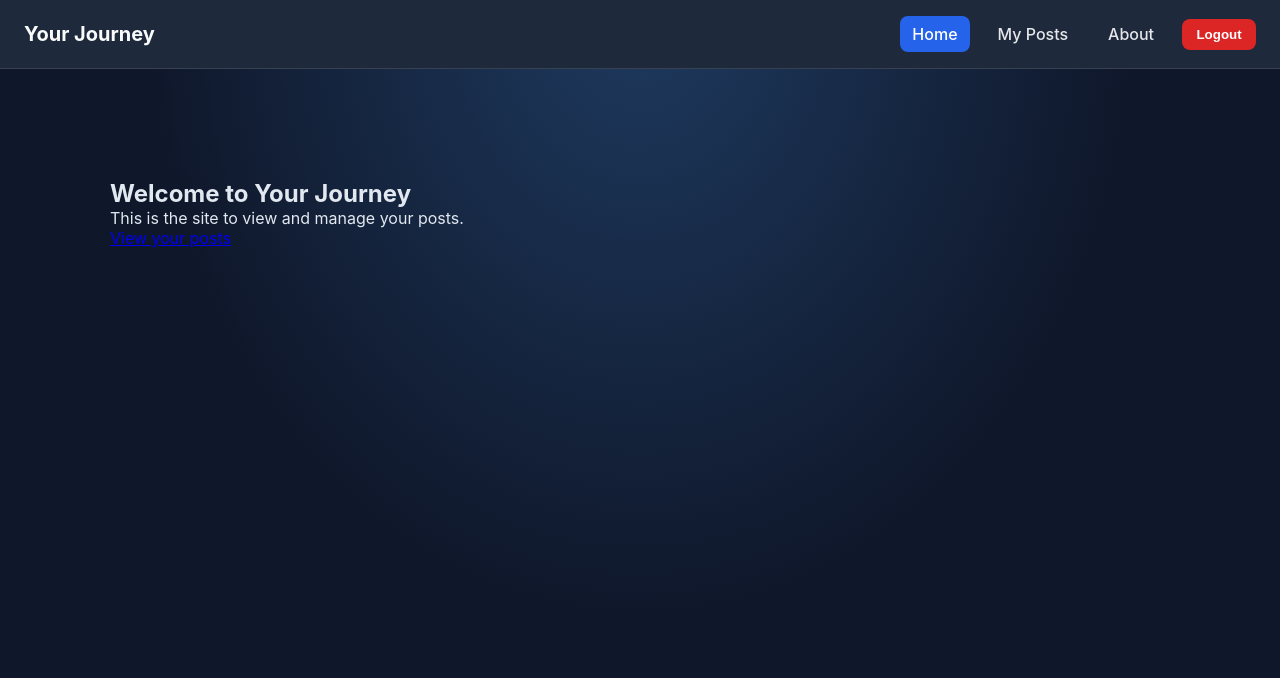
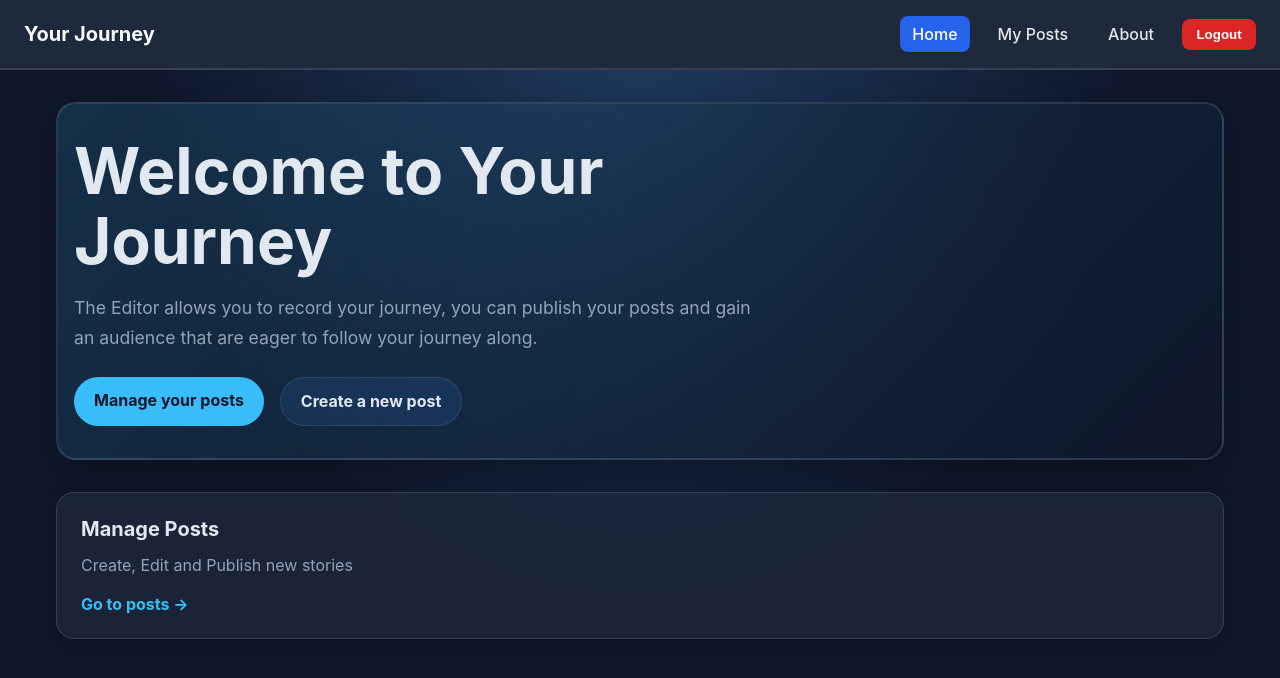
Before and after one commit to R-Clarkey/Odin_Blog_Editor, a React (Vite) app: page / in a window 1280 px wide. Shown: the top 678 px of the page. Built offline with nearby package versions, Linux system fonts and the light colour scheme; no server answers; sample sign-in values are in the browser's storage.

Commit message:
RC: Finished Editor functionality

```diff
--- a/src/App.css
+++ b/src/App.css
@@ -5,6 +5,14 @@
   --muted: #94a3b8;
   --accent: #38bdf8;
   --accent-soft: #0ea5e9;
+
+  --card-background: rgba(30, 41, 59, 0.8);
+  --card-border-color: rgba(148, 163, 184, 0.2);
+
+  --button-background: rgba(59, 130, 246, 0.12);
+  --button-border: rgba(148, 163, 184, 0.18);
+  --button-background-hover: rgba(59, 130, 246, 0.20);
+  --button-border-hover: rgba(96, 165, 250, 0.35);
 }
 
 * {
@@ -14,8 +22,10 @@
 }
 
 main {
-    padding: 10px;
-    margin: 100px;
+	padding: 1rem;
+	margin: 0 auto;
+	max-width: 1200px;
+	width: 100%;
 }
 
 body {
@@ -26,3 +36,14 @@ body {
     color: var(--text);
     font-family: Inter, system-ui, -apple-system, BlinkMacSystemFont, "Segoe UI", sans-serif;
 }
+
+.error-message{
+  color: #dc2626;
+  font-weight: 600;
+}
+
+.text-link{
+  text-decoration: none;
+  color: white;
+  font-weight: 600;
+}
--- a/src/components/Navbar.css
+++ b/src/components/Navbar.css
@@ -4,7 +4,7 @@
 	align-items: center;
 	padding: 1rem 1.5rem;
 	background: var(--secondary-background);
-	border-bottom: 1px solid #374151;
+	border-bottom: 2px solid #374151;
 }
 
 .nav-title {
--- a/src/pages/About.jsx
+++ b/src/pages/About.jsx
@@ -1,5 +1,29 @@
+import "../styles/about.css"
+const VIEWER_URL = import.meta.env.VITE_VIEWER_URL
+const BACKEND_REPO = import.meta.env.VITE_BACKEND_REPO
+const VIEWER_REPO = import.meta.env.VITE_VIEWER_REPO
+const EDITOR_REPO = import.meta.env.VITE_EDITOR_REPO
+
+
 export default function About() {
-    <>
-        <div>About Test</div>
-    </>
+	return (
+		<main className="about-page">
+			<section className="about-box">
+				<h1>About This Project</h1>
+				<p>
+					This Blog Editor was part of the task from the 'Project: Blog API' lesson on 'The Odin Project'. The Editor allows
+                    users to create and edit blog posts, featuring a rich text editor and a toggle on the published status. The
+					<a className="text-link" href={VIEWER_URL} target="_blank" rel="noreferrer"> Blog Viewer </a>
+					will allow any signed-in user view the posts which have been published.
+				</p>
+				<p>GitHub Repositories:</p>
+				<ul>
+					<li>Backend/API (<a className="text-link" href={BACKEND_REPO} target="_blank" rel="noreferrer">View</a>)</li>
+					<li>Viewer (<a className="text-link" href={VIEWER_REPO} target="_blank" rel="noreferrer">View</a>)</li>
+					<li>Editor (<a className="text-link" href={EDITOR_REPO} target="_blank" rel="noreferrer">View</a>)</li>
+
+				</ul>
+			</section>
+		</main>
+	)
 }
--- a/src/pages/Home.jsx
+++ b/src/pages/Home.jsx
@@ -1,15 +1,39 @@
-import { Link } from "react-router-dom";
+import { Link } from "react-router-dom"
+import "../styles/home.css"
+
 export default function Home() {
+	return (
+		<main className="home">
+			<section className="hero">
+				<div className="hero-content">
+					<h1>Welcome to Your Journey</h1>
+					<p>
+						The Editor allows you to record your journey, you can publish your posts
+                        and gain an audience that are eager to follow your journey along.
+					</p>
 
-    return (
-        <>
-            <main>
-                <section className="hero">
-                    <h1>Welcome to Your Journey</h1>
-                    <p>This is the site to view and manage your posts.</p>
-                    <Link to="/posts">View your posts</Link>
-                </section>
-            </main>
-        </>
-    )
+					<div className="hero-actions">
+						<Link to="/posts" className="primary-link">
+							Manage your posts
+						</Link>
+						<Link to="/posts/create" className="secondary-link">
+							Create a new post
+						</Link>
+					</div>
+				</div>
+			</section>
+
+			<section className="home-grid">
+				<div className="info-card">
+					<h2>Manage Posts</h2>
+					<p>
+						Create, Edit and Publish new stories
+					</p>
+					<Link to="/posts" className="text-link">
+						Go to posts →
+					</Link>
+				</div>
+			</section>
+		</main>
+	)
 }
--- a/src/pages/Login.jsx
+++ b/src/pages/Login.jsx
@@ -5,6 +5,7 @@ import { useState } from "react";
 export default function Login() {
   const [email, setEmail] = useState("")
   const [password, setPassword] = useState("")
+  const [error, setError] = useState("")
   const navigate = useNavigate()
 
   const handleSubmit = async (e) => {
@@ -18,6 +19,7 @@ export default function Login() {
       localStorage.setItem("token", data.token);
       navigate("/")
     } catch (error) {
+      setError(error.message)
       console.log(error.message)
     }
   }
@@ -43,6 +45,8 @@ export default function Login() {
           onChange={(e) => setPassword(e.target.value)}
         />
 
+				{error && <p className="error-message">{error}</p>}
+
         <button type="submit">Login</button>
       </form>
     </main>
--- a/src/pages/NewPost.jsx
+++ b/src/pages/NewPost.jsx
@@ -11,6 +11,7 @@ export default function NewPost() {
 	const handleSubmit = async (e) => {
 		e.preventDefault()
 		try {
+            // eslint-disable-next-line no-unused-vars
             const post = await apiConnect("/posts", {
                 method: "POST",
                 body: JSON.stringify({
--- /dev/null
+++ b/src/styles/about.css
@@ -0,0 +1,54 @@
+.about-page {
+	min-height: 100vh;
+	padding: 2rem;
+	display: flex;
+	justify-content: center;
+	align-items: flex-start;
+	color: var(--text);
+}
+
+.about-box {
+	width: min(100%, 850px);
+	padding: 2rem;
+	background: linear-gradient(135deg, rgba(56, 189, 248, 0.15), rgba(15, 23, 42, 0.9));
+	border: 1px solid rgba(148, 163, 184, 0.2);
+	border-radius: 20px;
+	padding: 3rem 2rem;
+	box-shadow: 0 12px 30px rgba(0, 0, 0, 0.25);
+	display: flex;
+	flex-direction: column;
+	gap: 1rem;
+}
+
+.about-box h1 {
+	margin: 0;
+	font-size: clamp(1.8rem, 4vw, 2.8rem);
+	line-height: 1.15;
+	font-weight: 800;
+	letter-spacing: -0.03em;
+}
+
+.about-box p {
+	margin: 0;
+	color: var(--muted);
+	line-height: 1.8;
+	font-size: 1.05rem;
+}
+
+.about-box ul {
+	margin: 0;
+	padding-left: 1.25rem;
+	color: var(--muted);
+	line-height: 1.8;
+}
+
+@media (max-width: 600px) {
+	.about-page {
+		padding: 1rem;
+	}
+
+	.about-box {
+		padding: 1.2rem;
+		border-radius: 16px;
+	}
+}
--- a/src/styles/authPage.css
+++ b/src/styles/authPage.css
@@ -8,13 +8,13 @@
 .auth-form {
     display: flex;
     flex-direction: column;
-    gap: 16px;
+    gap: 1rem;
     width: min(100%, 420px);
-    padding: 36px;
-    border: 1px solid rgb(148 163 184 / 18%);
-    border-radius: 20px;
-    background: rgb(30 41 59 / 92%);
-    box-shadow: 0 24px 70px rgb(0 0 0 / 35%);
+	background: linear-gradient(135deg, rgba(56, 189, 248, 0.15), rgba(15, 23, 42, 0.9));
+	border: 1px solid rgba(148, 163, 184, 0.2);
+	border-radius: 20px;
+	padding: 3rem 2rem;
+	box-shadow: 0 12px 30px rgba(0, 0, 0, 0.25);
 }
 
 .auth-form h2 {
--- /dev/null
+++ b/src/styles/home.css
@@ -0,0 +1,98 @@
+.home {
+	display: flex;
+	flex-direction: column;
+	gap: 2rem;
+	padding: 2rem 1rem;
+}
+
+.hero {
+	background: linear-gradient(135deg, rgba(56, 189, 248, 0.15), rgba(15, 23, 42, 0.9));
+	border: 2px solid rgba(148, 163, 184, 0.2);
+	border-radius: 20px;
+	padding: 2rem 1rem;
+	box-shadow: 0 12px 30px rgba(0, 0, 0, 0.25);
+}
+
+.hero-content {
+	max-width: 700px;
+}
+
+.hero h1 {
+	font-size: clamp(2rem, 5vw, 4rem);
+	margin-bottom: 1rem;
+	line-height: 1.1;
+}
+
+.hero p {
+	color: var(--muted);
+	font-size: 1.1rem;
+	line-height: 1.7;
+	margin-bottom: 1.5rem;
+}
+
+.hero-actions {
+	display: flex;
+	flex-wrap: wrap;
+	gap: 1rem;
+}
+
+.primary-link,
+.secondary-link {
+	display: inline-block;
+	padding: 0.85rem 1.25rem;
+	border-radius: 999px;
+	text-decoration: none;
+	font-weight: 700;
+	transition: transform 0.2s ease, background-color 0.2s ease, border-color 0.2s ease;
+}
+
+.primary-link {
+	background: var(--accent);
+	color: #0f172a;
+}
+
+.secondary-link {
+	border: 1px solid var(--button-border);
+	color: var(--text);
+	background: var(--button-background);
+}
+
+.secondary-link:hover {
+    background-color: var(--button-background-hover);
+    border: 1px solid var(--button-border-hover);
+}
+
+.home-grid {
+	display: grid;
+	grid-template-columns: repeat(auto-fit, minmax(240px, 1fr));
+	gap: 1.25rem;
+}
+
+.info-card {
+	background: var(--card-background);
+	border: 1px solid var(--card-border-color);
+	border-radius: 18px;
+	padding: 1.5rem;
+	box-shadow: 0 8px 20px rgba(0, 0, 0, 0.2);
+}
+
+.info-card h2 {
+	margin-bottom: 0.75rem;
+	font-size: 1.25rem;
+}
+
+.info-card p {
+	color: var(--muted);
+	line-height: 1.6;
+	margin-bottom: 1rem;
+}
+
+.text-link {
+	text-decoration: none;
+	color: var(--accent);
+	font-weight: 700;
+}
+
+.text-link:hover {
+	color: var(--accent-soft);
+}
--- a/src/styles/newPost.css
+++ b/src/styles/newPost.css
@@ -10,9 +10,9 @@
 .back-btn {
 	align-self: flex-end;
 	padding: 0.65rem 1rem;
-	border: 1px solid rgba(148, 163, 184, 0.2);
+	border: 1px solid var(--button-border);
 	border-radius: 10px;
-	background: rgba(148, 163, 184, 0.12);
+	background: var(--button-background);
 	color: var(--text);
 	font: inherit;
 	font-weight: 600;
@@ -22,7 +22,8 @@
 
 .back-btn:hover {
 	transform: translateY(-1px);
-	background: rgba(148, 163, 184, 0.18);
+	background: var(--button-background-hover);
+	border: 1px solid var(--button-border-hover);
 }
 
 .back-btn:active {
@@ -32,11 +33,11 @@
 .post-detail {
 	width: min(100%, 800px);
 	margin: 0 auto;
-	padding: 2rem;
-	background: var(--secondary-background);
-	border: 1px solid rgba(148, 163, 184, 0.15);
-	border-radius: 16px;
-	box-shadow: 0 10px 30px rgba(0, 0, 0, 0.2);
+	background: linear-gradient(135deg, rgba(56, 189, 248, 0.15), rgba(15, 23, 42, 0.9));
+	border: 2px solid rgba(148, 163, 184, 0.2);
+	border-radius: 20px;
+	padding: 2rem 1rem;
+	box-shadow: 0 12px 30px rgba(0, 0, 0, 0.25);
 	display: flex;
 	flex-direction: column;
 	gap: 1.25rem;
@@ -125,13 +126,14 @@
 }
 
 .cancel-btn {
-	background: rgba(148, 163, 184, 0.12);
+	background: var(--button-background);
 	color: var(--text);
-	border: 1px solid rgba(148, 163, 184, 0.2);
+	border: 1px solid var(--button-border);
 }
 
 .cancel-btn:hover {
-	background: rgba(148, 163, 184, 0.18);
+	background: var(--button-background-hover);
+	border: 1px solid var(--button-border-hover);
 }
 
 .save-btn {
--- a/src/styles/posts.css
+++ b/src/styles/posts.css
@@ -16,9 +16,9 @@
 .create-btn{
 	align-self: flex-end;
 	padding: 0.65rem 1rem;
-	border: 1px solid rgba(148, 163, 184, 0.2);
+	border: 1px solid var(--button-border);
 	border-radius: 10px;
-	background: rgba(148, 163, 184, 0.12);
+	background: var(--button-background);
 	color: var(--text);
 	font: inherit;
 	font-weight: 600;
@@ -28,7 +28,8 @@
 
 .create-btn:hover{
 	transform: translateY(-1px);
-	background: rgba(148, 163, 184, 0.18);
+	background: var(--button-background-hover);
+	border: 1px solid var(--button-border-hover);
 }
 
 .create-btn:active{
@@ -41,8 +42,8 @@
 }
 
 .post-card {
-	background: var(--secondary-background);
-	border: 1px solid rgba(148, 163, 184, 0.15);
+	background: var(--card-background);
+	border: 1px solid var(--card-border-color);
 	border-radius: 16px;
 	padding: 1.25rem;
 	box-shadow: 0 10px 30px rgba(0, 0, 0, 0.2);
@@ -53,7 +54,7 @@
 }
 
 .post-card:hover {
-	transform: translateY(-4px);
+	transform: translateY(-2px);
 	border-color: var(--accent);
 }
 
```
Also changed, not shown: 1 other file (tests, documents, lock files or other folders).
